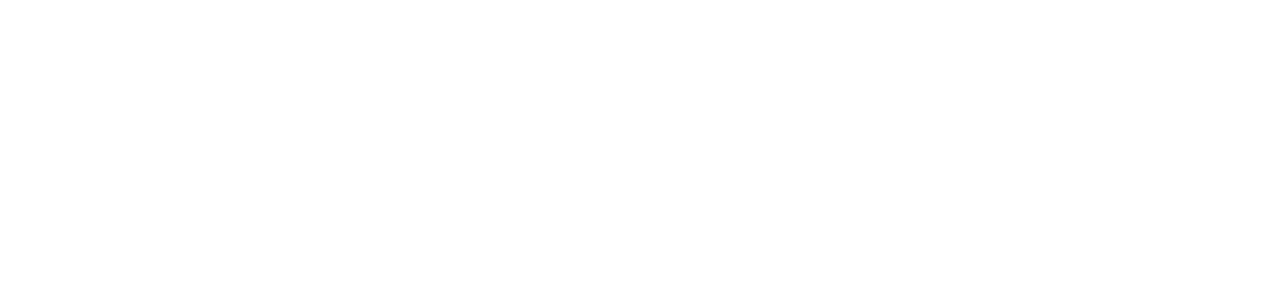
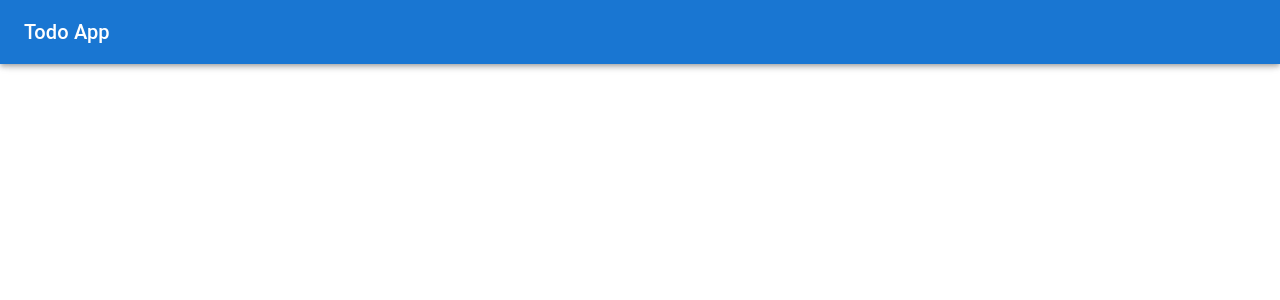
Before and after one commit to KaitoMizukami/todo, a React (Vite) app in the folder ui/: page / in a window 1280 px wide. Shown: the top 300 px of the page. Built offline with nearby package versions, Linux system fonts and the light colour scheme.

Commit message:
Create root and header component

```diff
--- a/ui/package.json
+++ b/ui/package.json
@@ -12,6 +12,9 @@
   "dependencies": {
     "@emotion/react": "^11.14.0",
     "@emotion/styled": "^11.14.0",
+    "@fontsource/roboto": "^5.1.0",
+    "@mui/icons-material": "^6.2.1",
+    "@mui/material": "^6.2.1",
     "@mui/system": "^6.2.1",
     "react": "^18.3.1",
     "react-dom": "^18.3.1"
--- /dev/null
+++ b/ui/src/components/Header/Header.tsx
@@ -0,0 +1,14 @@
+import React from "react";
+import { AppBar, Toolbar, Typography } from "@mui/material";
+
+export default function Header() {
+  return (
+    <AppBar sx={{ flexGrow: 1 }}>
+      <Toolbar>
+        <Typography variant="h6" sx={{ flexGrow: 1 }}>
+          Todo App
+        </Typography>
+      </Toolbar>
+    </AppBar>
+  );
+}
--- /dev/null
+++ b/ui/src/components/Todo/Todo.tsx
@@ -0,0 +1,6 @@
+import React from "react";
+import Header from "../Header/Header";
+
+export default function Todo() {
+  return <Header />;
+}
--- a/ui/src/main.tsx
+++ b/ui/src/main.tsx
@@ -1,4 +1,9 @@
 import { StrictMode } from "react";
 import { createRoot } from "react-dom/client";
+import Todo from "./components/Todo/Todo";
 
-createRoot(document.getElementById("root")!).render(<StrictMode></StrictMode>);
+createRoot(document.getElementById("root")!).render(
+  <StrictMode>
+    <Todo />
+  </StrictMode>
+);
```
Also changed, not shown: 1 other file (tests, documents, lock files or other folders).
